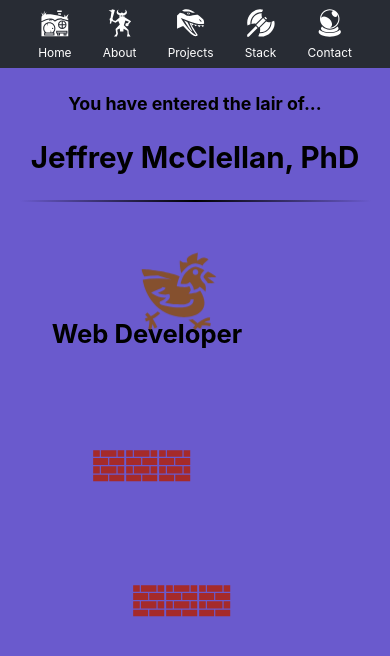
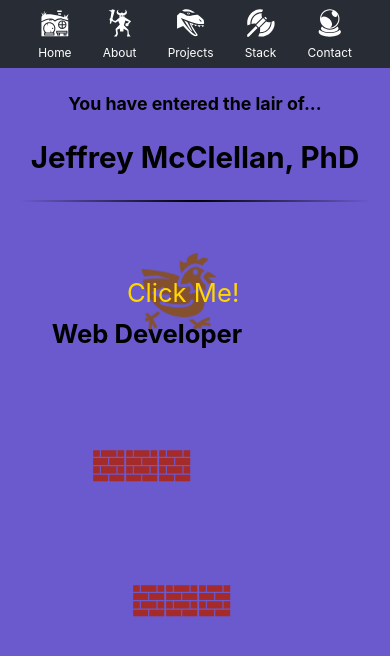
Before and after one commit to jeff-mcc/portfolio, a React (Create React App) app: page / in a window 390 px wide. Shown: the top 656 px of the page. Built offline with nearby package versions, Linux system fonts and the light colour scheme.

Commit message:
added click me text to chicken

```diff
--- a/src/App.css
+++ b/src/App.css
@@ -1,12 +1,6 @@
 .App {
   text-align: center;
 }
-
-/* @media (prefers-reduced-motion: no-preference) {
-  .App-logo {
-    animation: App-logo-spin infinite 20s linear;
-  }
-} */
 
 .App-header {
   background-color: #282c34;
@@ -83,6 +77,18 @@
   animation-duration: 10s;
   animation-iteration-count: 1;
   animation-fill-mode: forwards;
+}
+
+.click{
+  top: calc(15vh + 70px);
+  color:transparent;
+  font-size: calc(10px + 4vmin);
+  z-index: 8;
+  animation-name: destroy, click-color;
+  animation-delay: 1s;
+  animation-duration: 10s, 1s;
+  animation-iteration-count: 1, 10;
+  animation-fill-mode:forwards, none;
 }
 
 .wall{
@@ -287,9 +293,40 @@ img{
   }
 }
 
+@keyframes click-color {
+  0% {
+    color: indigo;
+  }
+  16.7% {
+    color:crimson;
+  }
+  33.3% {
+    color:darkorange;
+  }
+  50%{
+    color:gold;
+  }
+  66.7%{
+    color:lime;
+  }
+  83.3%{
+    color:mediumblue;
+  }
+  100% {
+    color:indigo;
+  }
+  /* 100% {
+    color: transparent;
+  } */
+}
+
 @media (max-width: 650px){
   .monster{
     top: 20vh;
+  }
+  .click{
+    top: calc(20vh + 30px);
+    left: calc(3vw - 8px);
   }
   .one{
     top: calc(20vh + 8vh + 20vmin);
@@ -337,12 +374,3 @@ img{
     transform: translate(40px, 74px);
   }
 } */
-
-/* @keyframes App-logo-spin {
-  from {
-    transform: rotate(0deg);
-  }
-  to {
-    transform: rotate(360deg);
-  }
-} */
--- a/src/components/Home.js
+++ b/src/components/Home.js
@@ -36,6 +36,7 @@ const Home = () => {
             <h3 className="subtitle">You have entered the lair of...</h3>
             <h1 className="title">Jeffrey McClellan, PhD</h1>
             <div className="line"/>
+            <div className="monster click">Click Me!</div>
             <GiChicken className="monster travel" onClick={handleAudio}/>
             <div className="wall one">
               <GiBrickWall />
```
